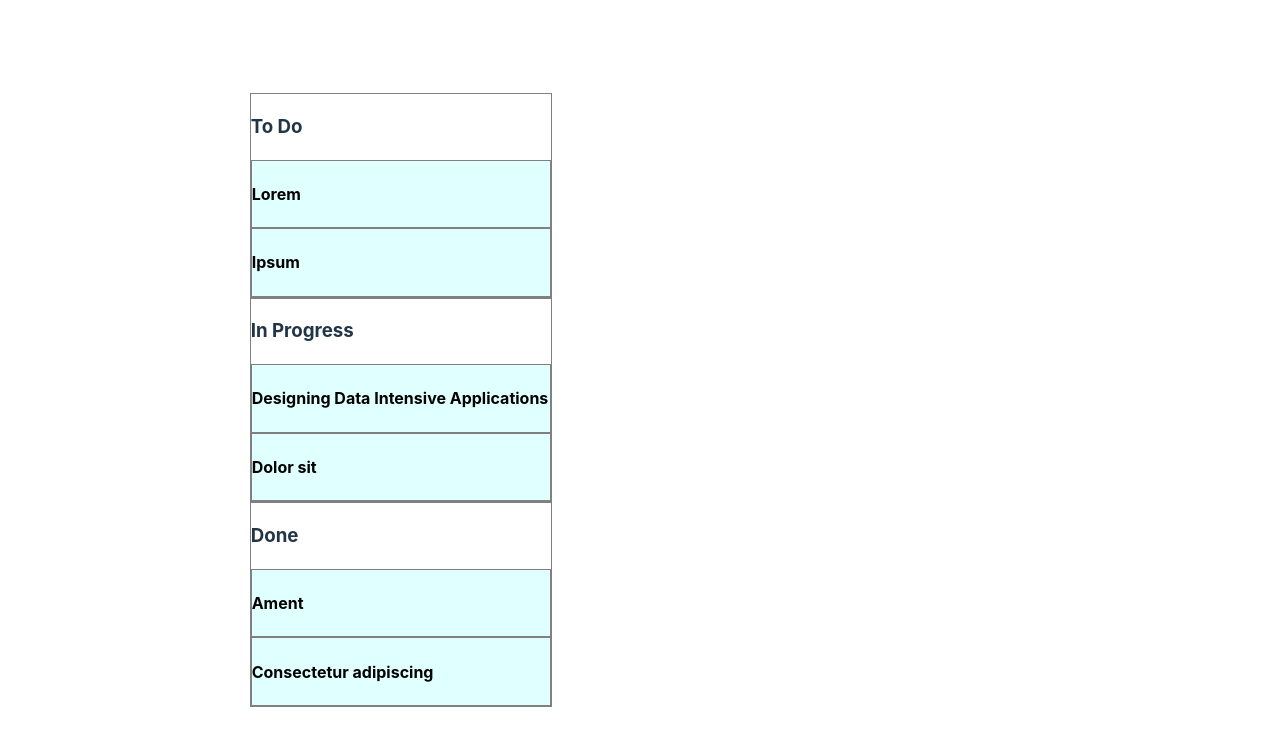
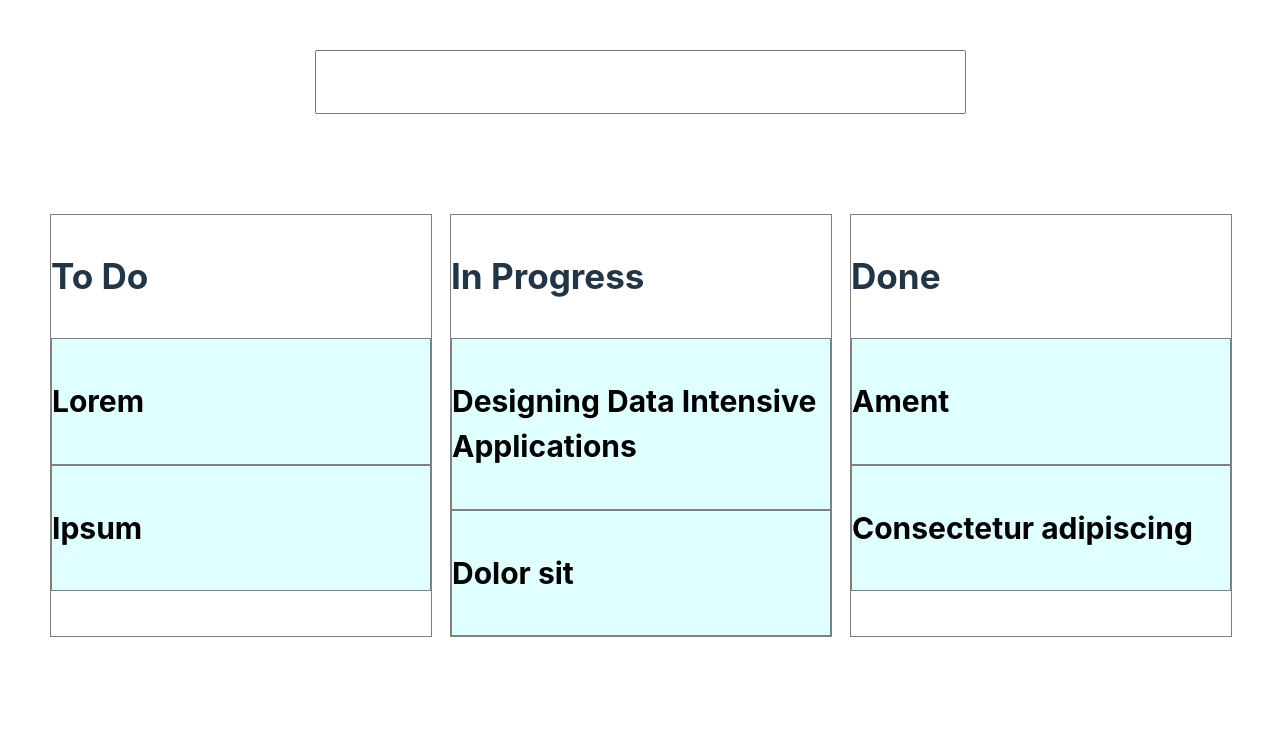
Before and after one commit to byniov1/todo-app, a React (Vite) app: page / in a window 1280 px wide. Shown: the top 746 px of the page. Built offline with nearby package versions, Linux system fonts and the light colour scheme.

Commit message:
feat: Init styles

```diff
--- a/src/App.css
+++ b/src/App.css
@@ -1,19 +1,31 @@
 .wrapper{
-    width: 100vh;
+    width: 100vw;
     height: 100vh;
+    margin-top: 50px;
+    font-size: 30px;
+}
+
+.insert{
+    font-size: 50px;
+}
+
+.insertWrapper{
     display: flex;
     flex-direction: column;
-    justify-content: center;
     align-items: center;
 }
 
-.title{
-    border: 1px solid gray;
+.GroupWrapper{
+    margin: 100px 50px;
+    display: grid;
+    grid-template-columns: 1fr 1fr 1fr;
+    gap: 20px 20px;
 }
 
 .group{
     border: 1px solid gray;
     width: 100%;
+    min-height: 50vh;
 }
 
 .element{
--- a/src/App.tsx
+++ b/src/App.tsx
@@ -101,15 +101,18 @@ function App() {
   return (
     <div className="wrapper">
       <DragDropContext onDragEnd={handleDragAndDrop}>
+          <div className="insertWrapper">
+            <input className="insert" type="text" />
+          </div>
 
-        <div >
+        <div className="GroupWrapper">
           {stores.map((store, index) => (
             <div className="group" key={index}>
               {/* <h3>{store.name}</h3> */}
               <StoreList {...store} />
             </div>
           ))}
-        </div>
+          </div>
 
       </DragDropContext>
     </div>
```
